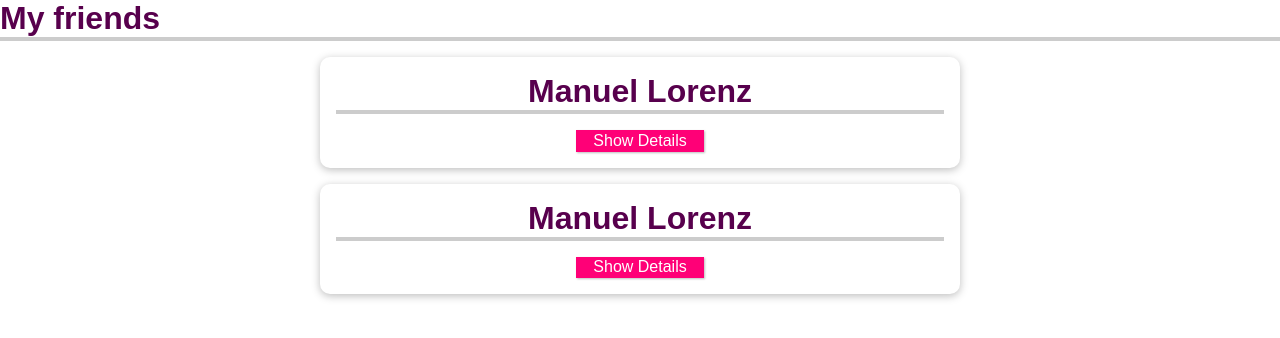
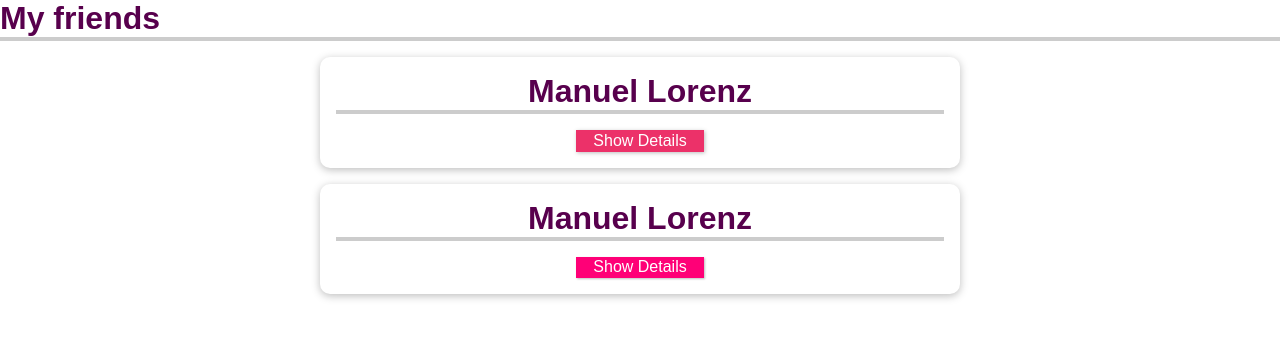
Before and after one commit to JoseAngelCabanes/VueProject11, a Vue app: page / in a window 1280 px wide. In both pictures the pointer is over the button 640 px from the left and 140 px from the top of the page. Shown: the top 338 px of the page. Built offline with nearby package versions, Linux system fonts and the light colour scheme.

Commit message:
added button hover css style

```diff
--- a/src/App.vue
+++ b/src/App.vue
@@ -90,4 +90,11 @@ header {
   box-shadow: 1px 1px 2px rgba(0, 0, 0, 0.26);
 }
 
+#app button:hover,
+#app button:active {
+  background-color: #ec3169;
+  border-color: #ec3169;
+  box-shadow: 1px 1px 4px rgba(0, 0, 0, 0.26);
+}
+
 </style>
```
